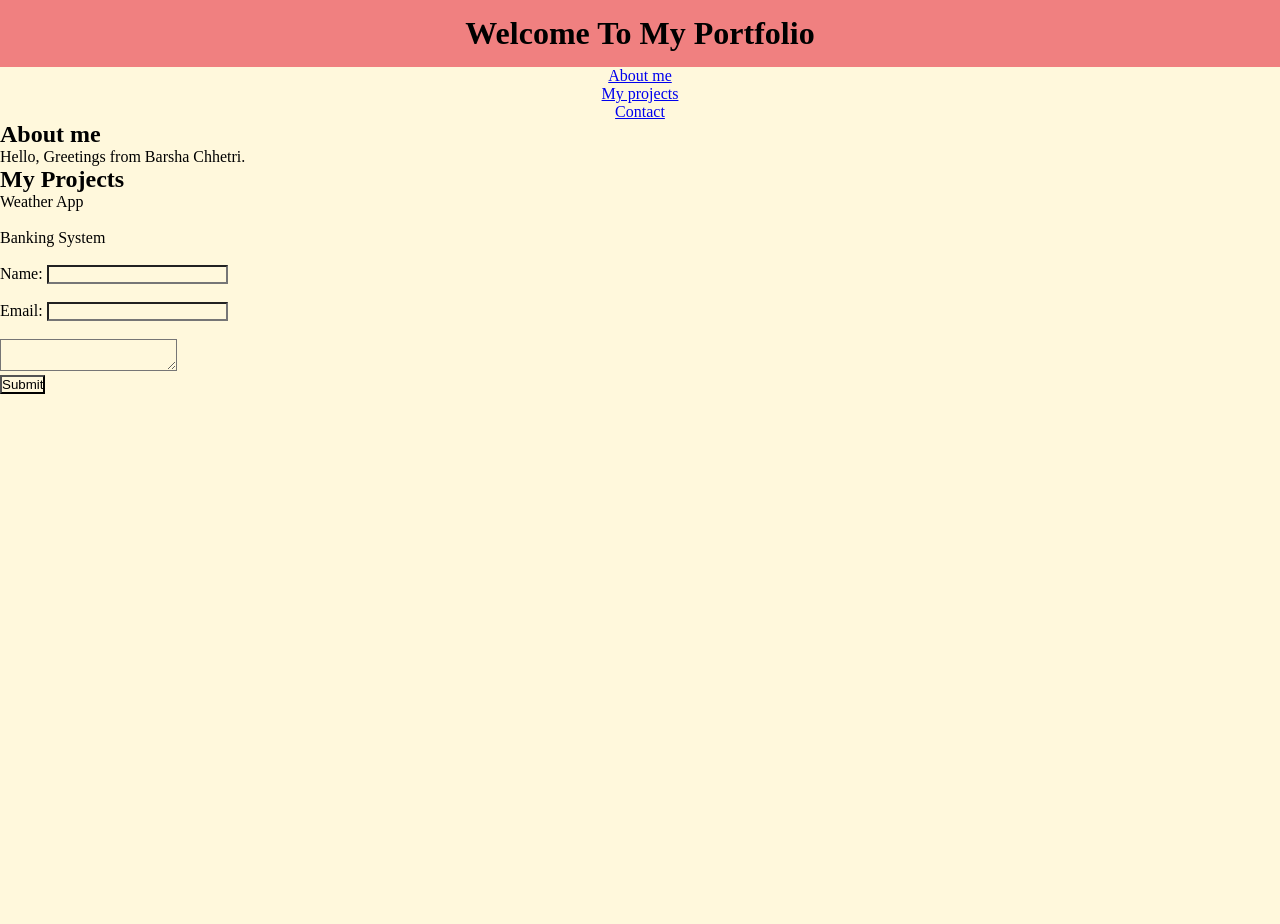
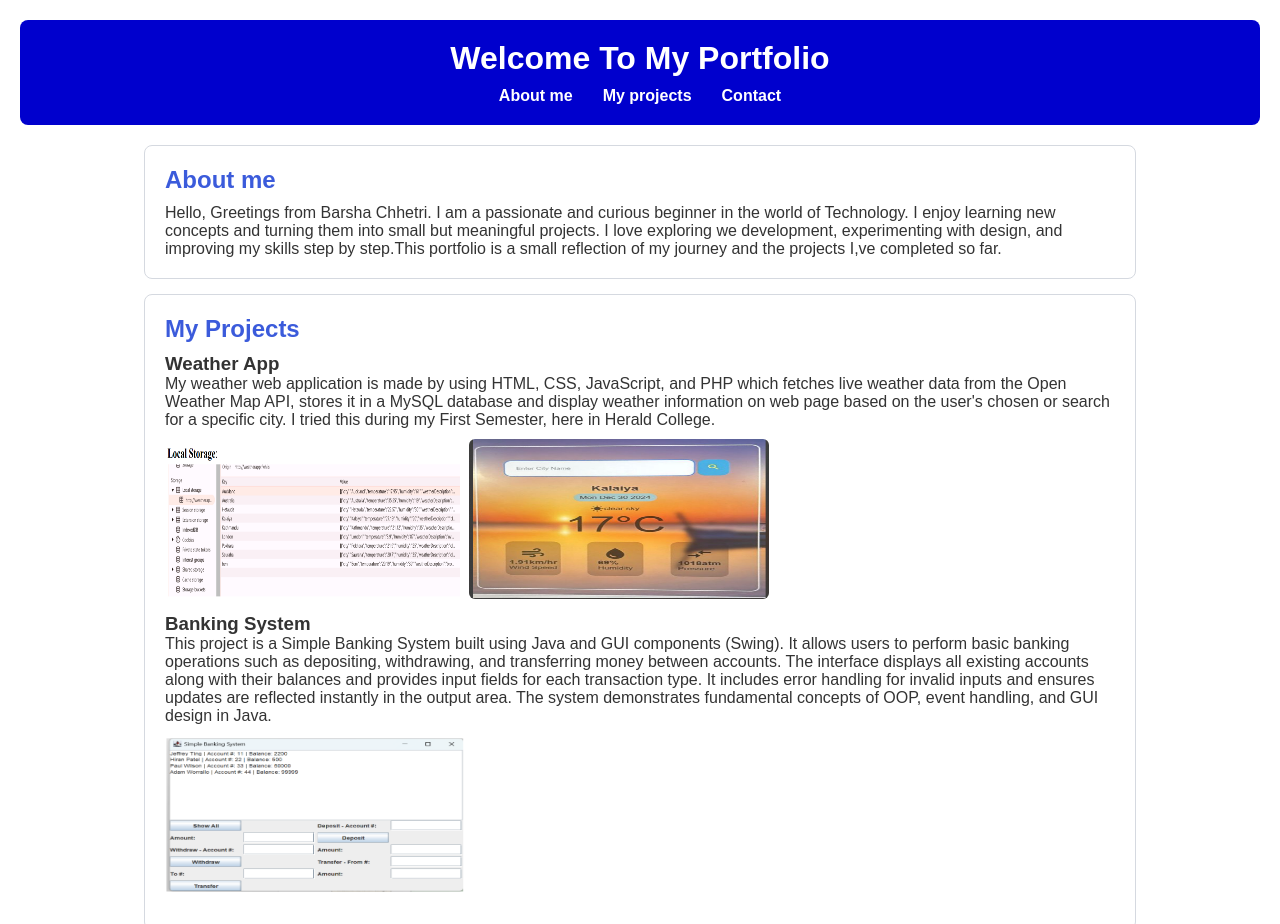
Before and after one commit to np03cs4a240248-afk/portfolio-Barsha, a plain HTML site: page index.html in a window 1280 px wide. Shown: the top 924 px of the page. Before the commit the page ends 800 px from the top, so only its background shows below. Drawn offline with Linux system fonts and the light colour scheme; files whose address does not match are found by name.

Commit message:
Initial portfolio setup

```diff
--- a/css/style.css
+++ b/css/style.css
@@ -1,16 +1,98 @@
+/* Basic resets */
 * {
-	background-color: cornsilk;
-	margin: 0px;
-	padding: 0px;
-	font: sans-serif;
+    margin: 0;
+    padding: 0;
+    box-sizing: border-box;
+    font-family: Arial, sans-serif;
 }
 
-#head {
-	text-align: center;
-	background-color: lightcoral;
-	padding: 15px;
+
+body {
+    background: soft lightblue;       /* soft light blue */
+    padding: 20px;
+    color: #333;
 }
 
-nav {
-	text-align: center;
+/* Header */
+header {
+    text-align: center;
+    padding: 20px 0;
+    background: mediumblue;       /* medium blue */
+    color: white;
+    border-radius: 8px;
+    margin-bottom: 20px;
 }
+
+nav ul {
+    list-style: none;
+    display: flex;
+    justify-content: center;
+    gap: 30px;
+    margin-top: 10px;
+}
+
+nav a {
+    color: white;
+    text-decoration: none;
+    font-weight: bold;
+}
+
+nav a:hover {
+    text-decoration: underline;
+}
+
+/* Sections */
+section {
+    background: white;
+    padding: 20px;
+    margin: 15px auto;
+    border-radius: 8px;
+    width: 80%;
+    border: 1px solid #d5d9e0;
+}
+
+section h2 {
+    margin-bottom: 10px;
+    color: #3b5bdb;
+}
+
+/* Project images placeholder */
+section img {
+    width: 100%;
+    max-width: 300px;
+    height: 160px;
+    background: lightbox;   /* light box */
+    border-radius: 6px;
+    margin: 10px 0;
+}
+
+/* Form */
+form {
+    background: white;
+    width: 80%;
+    margin: 20px auto;
+    padding: 20px;
+    border: 1px solid #d5d9e0;
+    border-radius: 8px;
+}
+
+form input, form textarea {
+    width: 100%;
+    padding: 8px;
+    margin: 8px 0 15px;
+    border: 1px solid #ccc;
+    border-radius: 5px;
+}
+
+button {
+    padding: 10px 15px;
+    background: #5c7cfa;
+    color: white;
+    border: none;
+    border-radius: 5px;
+    cursor: pointer;
+}
+
+button:hover {
+    background: #4c6ef5;
+}
--- a/index.html
+++ b/index.html
@@ -25,14 +25,22 @@
 	</header>
 	<section>
 		<h2>About me</h2>
-		<p>Hello, Greetings from Barsha Chhetri.</p>
+		<p>Hello, Greetings from Barsha Chhetri.
+		I am a passionate and curious beginner in the world of Technology. I enjoy learning new concepts and turning them into small but meaningful projects. I love exploring we development, experimenting with design, and improving my skills step by step.This portfolio is a small reflection of my journey and the projects I,ve completed so far.</p>
 	</section>
 	<section>
 		<h2>My Projects</h2>
-		<p>Weather App</p>
-		<img src="">
-		<p>Banking System</p>
-		<img src="">
+		<h3>Weather App</h3>
+		<p>My weather web application is made by using HTML, CSS, JavaScript, and PHP which
+		fetches live weather data from the Open Weather Map API, stores it in a MySQL
+		database and display weather information on web page based on the user's chosen or
+		search for a specific city.
+		I tried this during my First Semester, here in Herald College. </p>
+		<img src="C:\Users\Asus\Desktop\portfolio-Barsha\images\weatherapp.png">
+		<img src="C:\Users\Asus\Desktop\portfolio-Barsha\images\dashboard.png">
+		<h3>Banking System</h3>
+		<p>This project is a Simple Banking System built using Java and GUI components (Swing). It allows users to perform basic banking operations such as depositing, withdrawing, and transferring money between accounts. The interface displays all existing accounts along with their balances and provides input fields for each transaction type. It includes error handling for invalid inputs and ensures updates are reflected instantly in the output area. The system demonstrates fundamental concepts of OOP, event handling, and GUI design in Java.</p>
+		<img src="C:\Users\Asus\Desktop\portfolio-Barsha\images\BankingSystem.png">
 	</section>
 
 	<form>
@@ -40,6 +48,7 @@
 		<input type="text" name=""><br><br>
 		<label for="email">Email:</label>
 		<input type="text" id="email" name="email"> <br><br>
+		<p>Any Suggestion?</p>
 		<textarea id="message" name="message"></textarea><br>
 		<button type="submit">Submit</button>
 	</form>
```
Also changed, not shown: images/BankingSystem.png (added), images/dashboard.png (added), images/weatherapp.png (added).
